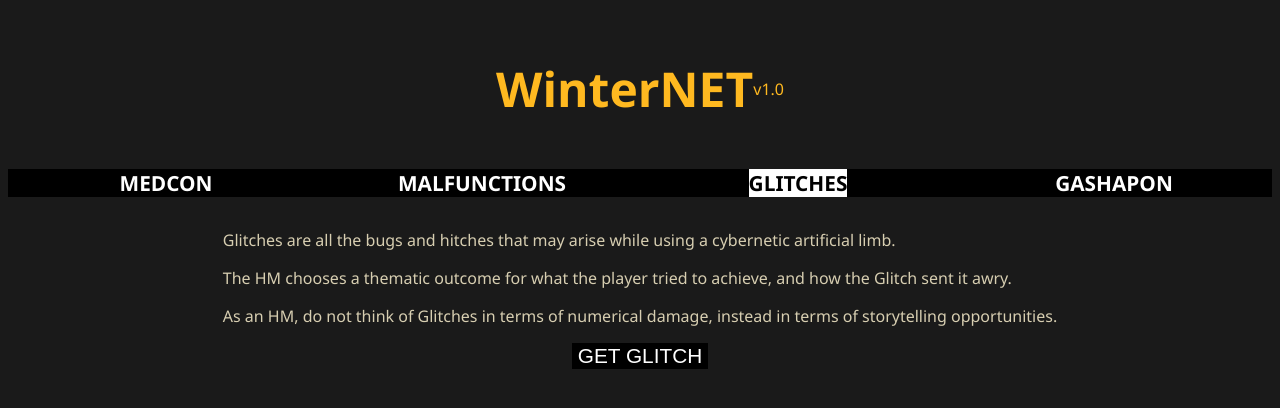
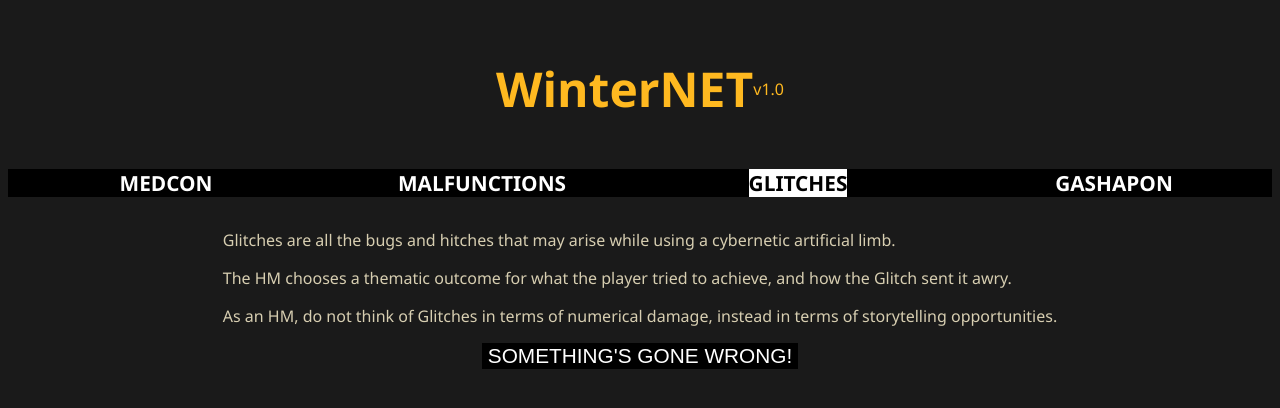
Before and after one commit to artliches/deadhaltgaschapon, an Angular app: page /deadhaltgaschapon/ in a window 1280 px wide. Both pictures are taken after a click on the element "GLITCHES". Shown: the top 408 px of the page. Built offline with nearby package versions, Linux system fonts and the light colour scheme.

Commit message:
Change glitch message

```diff
--- a/src/app/glitchesroller/glitchesroller.component.html
+++ b/src/app/glitchesroller/glitchesroller.component.html
@@ -11,7 +11,7 @@
         </p>
     </section>
     <section class='button-section'>
-        <button (click)='getGlitch()'>GET GLITCH</button>
+        <button (click)='getGlitch()'>SOMETHING'S GONE WRONG!</button>
     </section>
     <section *ngIf='glitch' class='results-section-grid larger-font'>
         <span class='title-sections top-left'>
```
